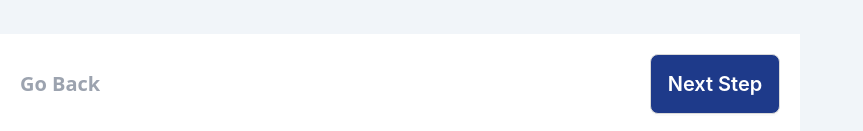
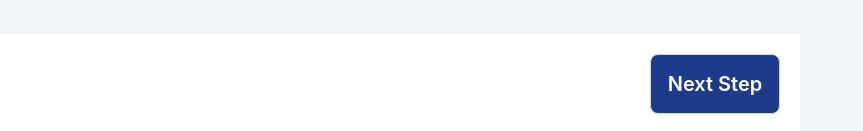
Before and after one commit to petark7/multi-step-form-main, a React (Vite) app: page / in a window 1280 px wide. Shown: the part 666-797 px from the top of the page, without its empty margins (0-863 px from the left). Built offline with nearby package versions, Linux system fonts and the light colour scheme.

Commit message:
Lower elements update
- change button color and  text depending on active page
- disable go back button if active page is 1

```diff
--- a/src/components/form.jsx
+++ b/src/components/form.jsx
@@ -44,20 +44,20 @@ const FormComponent = ({
 			</FormContent>
 
 			<div className='w-full flex items-center justify-between bg-white h-[100px] p-5'>
-				<h3
-					className='text-gray-400 font-semibold text-xl hover:cursor-pointer'
-					onClick={() => {
-						if (activeButtonid > 1) {
-							setActiveButtonid(previousID => previousID - 1);
-						}
-					}}
-				>
+				<div>
+					<h3
+						className={`text-gray-400 font-semibold text-xl hover:cursor-pointer
+					${activeButtonid === 1 ? 'hidden' : 'block'}`}
+						onClick={() => setActiveButtonid(previousID => previousID - 1)}
+					>
 					Go Back
-				</h3>
+					</h3>
+				</div>
 
 				<Button
-					className='bg-blue-900 text-white text-xl font-semibold
-					hover:bg-blue-400 h-[60px] w-[130px]'
+					className={`text-white text-xl font-semibold
+					hover:bg-blue-400 h-[60px] w-[130px]
+						${activeButtonid === 4 ? 'bg-purplishBlue' : 'bg-blue-900'}`}
 					size='large'
 					onClick={() => {
 						if (activeButtonid < 4) {
@@ -65,7 +65,7 @@ const FormComponent = ({
 						}
 					}}
 				>
-					Next Step
+					{activeButtonid === 4 ? 'Confirm' : 'Next Step'}
 				</Button>
 			</div>
 
```
